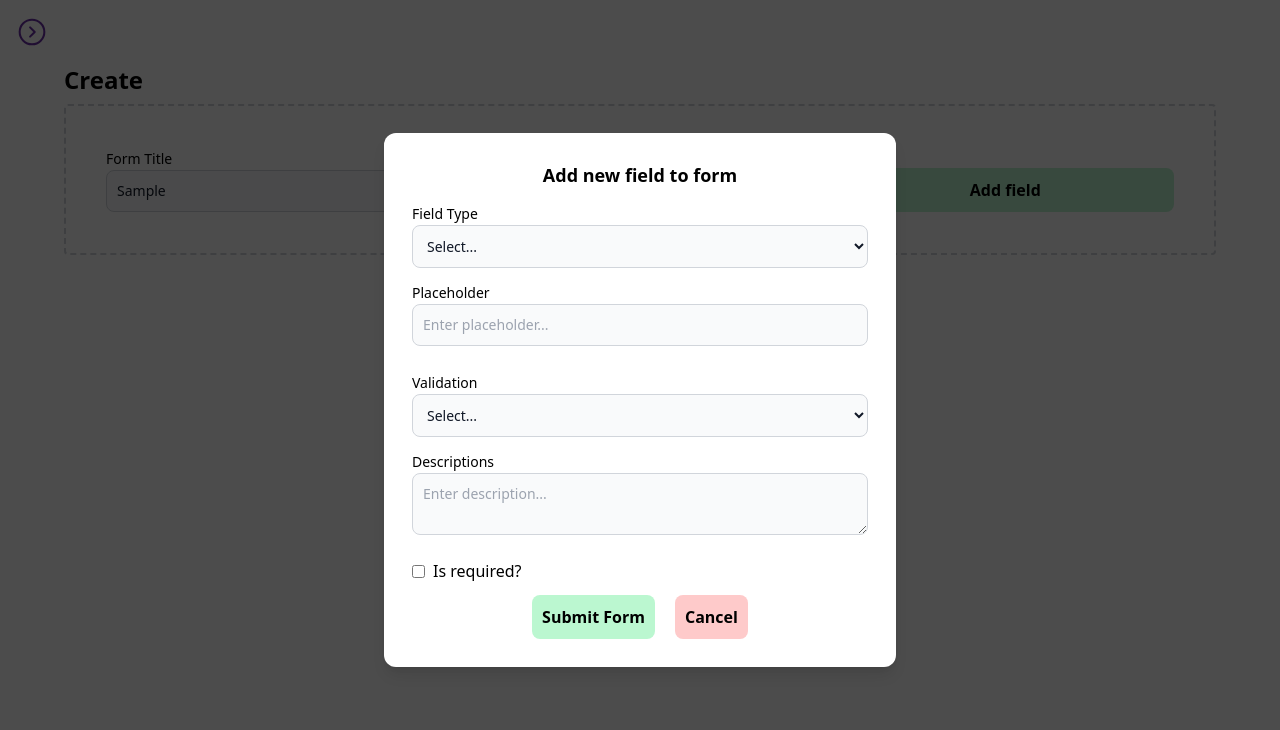
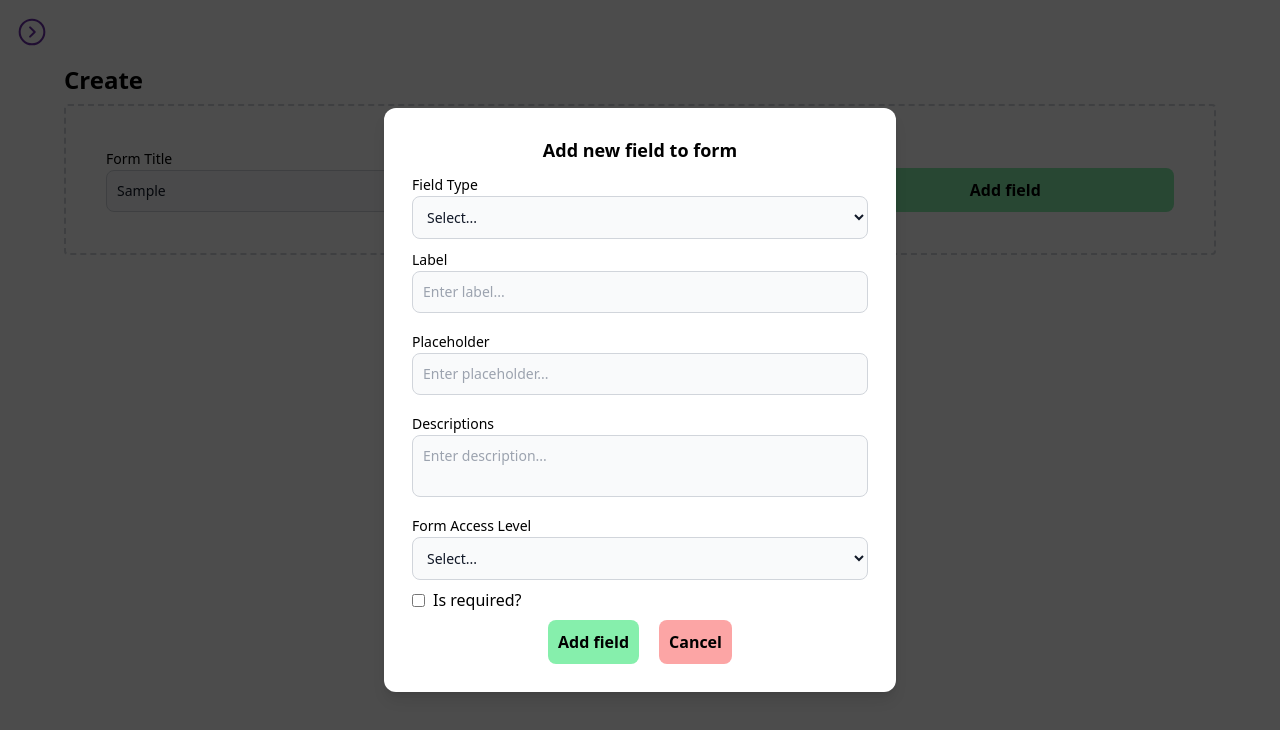
Before and after one commit to hassanpdn/bugloos-dynamic-form-generator, a Vue app: page / in a window 1280 px wide. Both pictures are taken after typing "Sample" into the empty fields and a click on the button "Add field". Shown: the top 730 px of the page. Built offline with nearby package versions, Linux system fonts and the light colour scheme.

Commit message:
fix: add fields properties to table

```diff
--- a/src/components/features/FormBuilder/FormBuilderModal.vue
+++ b/src/components/features/FormBuilder/FormBuilderModal.vue
@@ -1,17 +1,20 @@
 <template>
       <modal>
-            <form class="flex flex-col justify-center" @submit.prevent="submitForm" action="">
-                  <p class="text-lg font-bold mb-3 text-center">Add new field to form</p>
-                  <select-input class="mb-3" v-model="fieldProperties.selectedComponent" label="Field Type" :options="componentNames"/>
-                  <select-input v-show="fieldProperties.selectedComponent === 'NumberInput'" class="mb-3" v-model="fieldProperties.format" label="Format" :options="formats"/>
-                  <text-input type="text" validation="Enter placeholder" class="mb-3" label="Placeholder" placeholder="Enter placeholder..." v-model="fieldProperties.placeholder"/>
-                  <select-input class="mb-3" v-model="fieldProperties.selectedComponent" label="Validation" :options="validations"/>
-                  <description class="mb-3" label="Descriptions" placeholder="Enter description..." v-model="fieldProperties.description" :maxLength="200"/>
-                  <check-box class="mb-3" label="Is required?" v-model="fieldProperties.isRequired" />
+            <form class="flex flex-col justify-center">
+                  <p class="text-lg font-bold mb-2 text-center">Add new field to form</p>
+                  <select-input class="mb-2" v-model="fieldProperties.selectedComponent" label="Field Type" :options="componentNames"/>
+                  <text-input type="text" class="mb-2" label="Label" placeholder="Enter label..." v-model="fieldProperties.label"/>
+                  <select-input v-show="fieldProperties.selectedComponent === 'NumberInput'" class="mb-2" v-model="fieldProperties.format" label="Format" :options="formats"/>
+                  <text-input type="text" class="mb-2" label="Placeholder" placeholder="Enter placeholder..." v-model="fieldProperties.placeholder"/>
+                  <select-input v-show="fieldProperties.selectedComponent === 'TextInput'" class="mb-2" v-model="fieldProperties.validation" label="Validation" :options="validations"/>
+                  <description class="mb-2" label="Descriptions" placeholder="Enter description..." v-model="fieldProperties.description" :maxLength="200"/>
+                  <select-input class="mb-2" v-model="fieldProperties.selectedComponent" label="Form Access Level" :options="roles"/>
+
+                  <check-box class="mb-2" label="Is required?" v-model="fieldProperties.isRequired" />
 
                   <div class="actions flex justify-center">
-                        <Button @click="submitForm" bgColor="green" textColor="black" class="self-center font-bold" text="Submit Form"/>
-                        <Button @click="$emit('close')" bgColor="red" textColor="black" class="self-center font-bold ml-5" text="Cancel"/>
+                        <btn @click="submitForm" bgColor="green" textColor="black" class="self-center font-bold" text="Add field"/>
+                        <btn @click="$emit('close')" bgColor="red" textColor="black" class="self-center font-bold ml-5" text="Cancel"/>
                   </div>
             </form>
             <span v-if="formSubmitted">{{ fieldProperties }}</span>
@@ -25,11 +28,11 @@
       import TextInput from '@/components/shared/BaseFormElements/TextInput/TextInput.vue';
       import Description from '@/components/shared/BaseFormElements/Textarea/Textarea.vue';
       import CheckBox from '@/components/shared/BaseFormElements/CheckBoxInput/CheckBoxInput.vue';
-      import Button from '@/components/shared/BaseButton/Button.vue';
+      import Btn from '@/components/shared/BaseButton/Button.vue';
 
       export default defineComponent({
             name: 'form-builder-modal',
-            components: { Modal, SelectInput, CheckBox, Button, TextInput, Description },
+            components: { Modal, SelectInput, CheckBox, Btn, TextInput, Description },
             data(){
                   return {
                         componentNames: [
@@ -37,7 +40,8 @@
                               { name: 'Date', value: 'DateInput' },
                               { name: 'Number', value: 'NumberInput' },
                               { name: 'Radio', value: 'RadioInput' },
-                              { name: 'Textarea', value: 'Textarea' },
+                              { name: 'Description', value: 'Textarea' },
+                              { name: 'Text', value: 'TextInput' },
                         ],
                         validations: [
                               { name: 'Email', value: '/^\w+([\.-]?\w+)*@\w+([\.-]?\w+)*(\.\w{2,3})+$/' },
@@ -47,9 +51,10 @@
                               { name: 'Text and number', value: '/^[A-Za-z0-9]*$/' }
                         ],
                         formats: [
-                              { name: 'Dollars', value: "en-US"},
-                              { name: 'Rupees', value: "en-IN"},
-                              { name: 'Euros', value: "de-DE"}
+                              { name: 'Price', value: "price"},
+                              { name: 'Phone', value: "phone"},
+                              { name: 'Weight', value: "weight"},
+                              { name: 'Height', value: "height"}
                         ],
                         fieldProperties: {
                               selectedComponent: 'Select Form Element',
@@ -57,14 +62,19 @@
                               placeholder: '',
                               description: '',
                               validation: '',
-                              format: ''
+                              format: '',
+                              label: ''
                         },
+                        roles : [
+                              { name: 'Admin', value: 'admin' },
+                              { name: 'Guest', value: 'guest' }
+                        ],
                         formSubmitted: false
                   }
             },
             methods: {
                   submitForm(){
-                        this.formSubmitted = !this.formSubmitted
+                        this.emitter.emit('addFormFields', this.fieldProperties)
                   }
             }
       })
--- a/src/components/features/FormBuilder/index.vue
+++ b/src/components/features/FormBuilder/index.vue
@@ -34,20 +34,20 @@ export default defineComponent({
                   form: {
                         title: '',
                         role: '',
-                        allowedActions: [] as object[]
+                        allowedActions: [] as object[],
+                        fields: [] as object[]
                   },
                   openFormModal: false
             }
       },
       methods: {
-            addTag (newTag: any) {
-                  const tag: { name: string, action: string } = {
-                        name: newTag,
-                        action: newTag.substring(0, 2) + Math.floor((Math.random() * 10000000))
-                  }
-                  this.actions.push(tag)
-                  this.form.allowedActions.push(tag)
+            addField(field: []){
+                  this.form.fields.push(field);
+                  console.log(this.form.fields)
             }
+      },
+      mounted(){
+            this.emitter.on('addFormFields', this.addField)
       }
 
 })
--- a/src/components/shared/BaseButton/Button.vue
+++ b/src/components/shared/BaseButton/Button.vue
@@ -8,8 +8,7 @@
             transition-shadows
             duration-500
             ease-linear"
-            :class="`${expanded ? 'w-full' : ''} hover:bg-${bgColor}-50 bg-${bgColor}-200 text-${textColor}`"
-            @click="handleClick"
+            :class="`${expanded ? 'w-full' : ''} hover:bg-${bgColor}-50 bg-${bgColor}-300 text-${textColor}`"
       >
             {{ text }}
       </button>
@@ -36,11 +35,6 @@
                         type: String as PropType<string>,
                         default: "button"
                   },
-            },
-            methods: {
-                  handleClick(){
-                        this.$emit('click')
-                  }
             }
       })
 </script>
--- a/src/components/shared/BaseFormElements/Textarea/Textarea.vue
+++ b/src/components/shared/BaseFormElements/Textarea/Textarea.vue
@@ -4,6 +4,7 @@
             <textarea
                   class="bg-gray-50 border border-gray-300 text-gray-900 text-sm rounded-lg block w-full p-2.5"
                   :placeholder="placeholder"
+                  style="resize: none;"
                   :value="modelValue"
                   @input="$emit('update:modelValue', ($event.target as HTMLInputElement).value)"
                   v-bind="$attrs"
```
